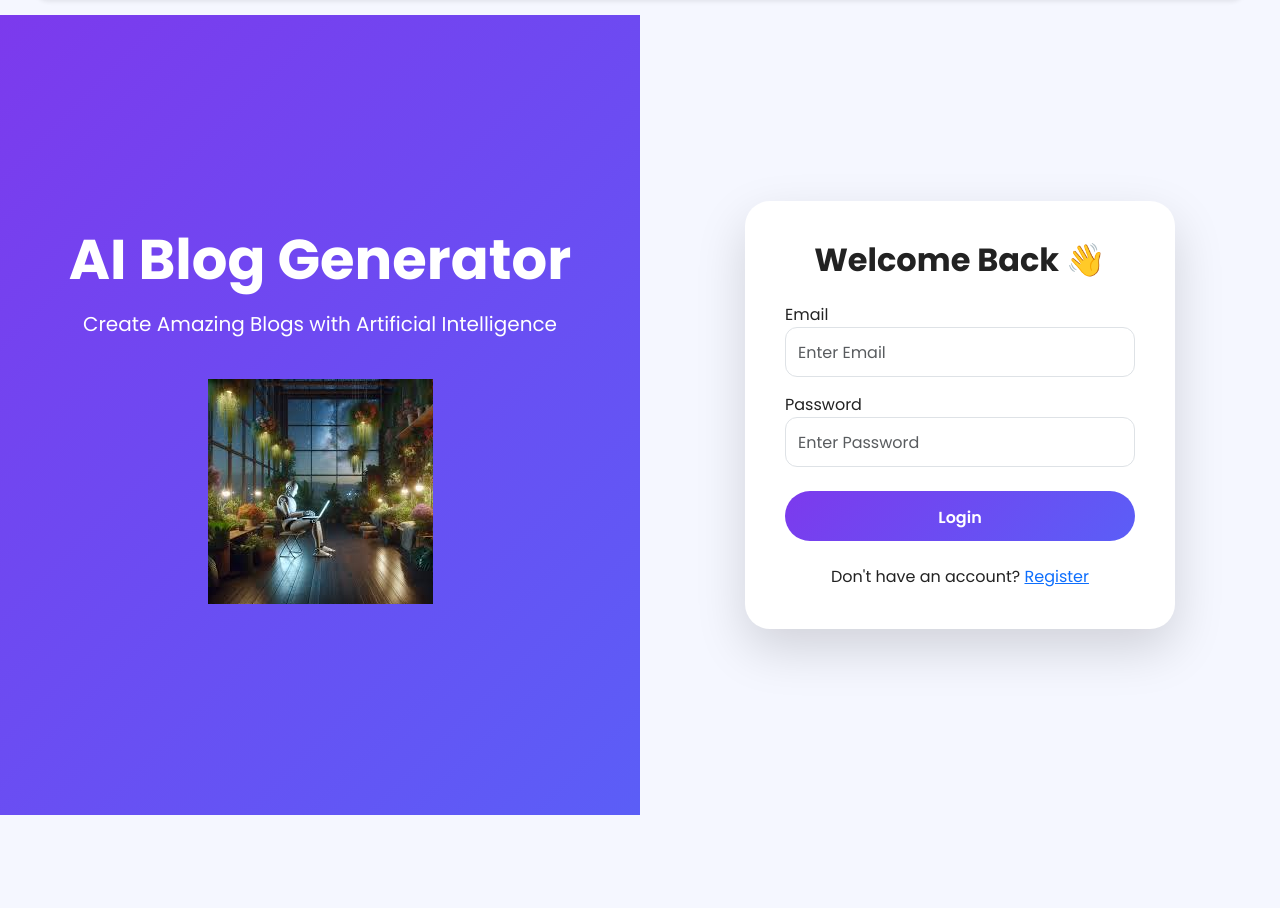
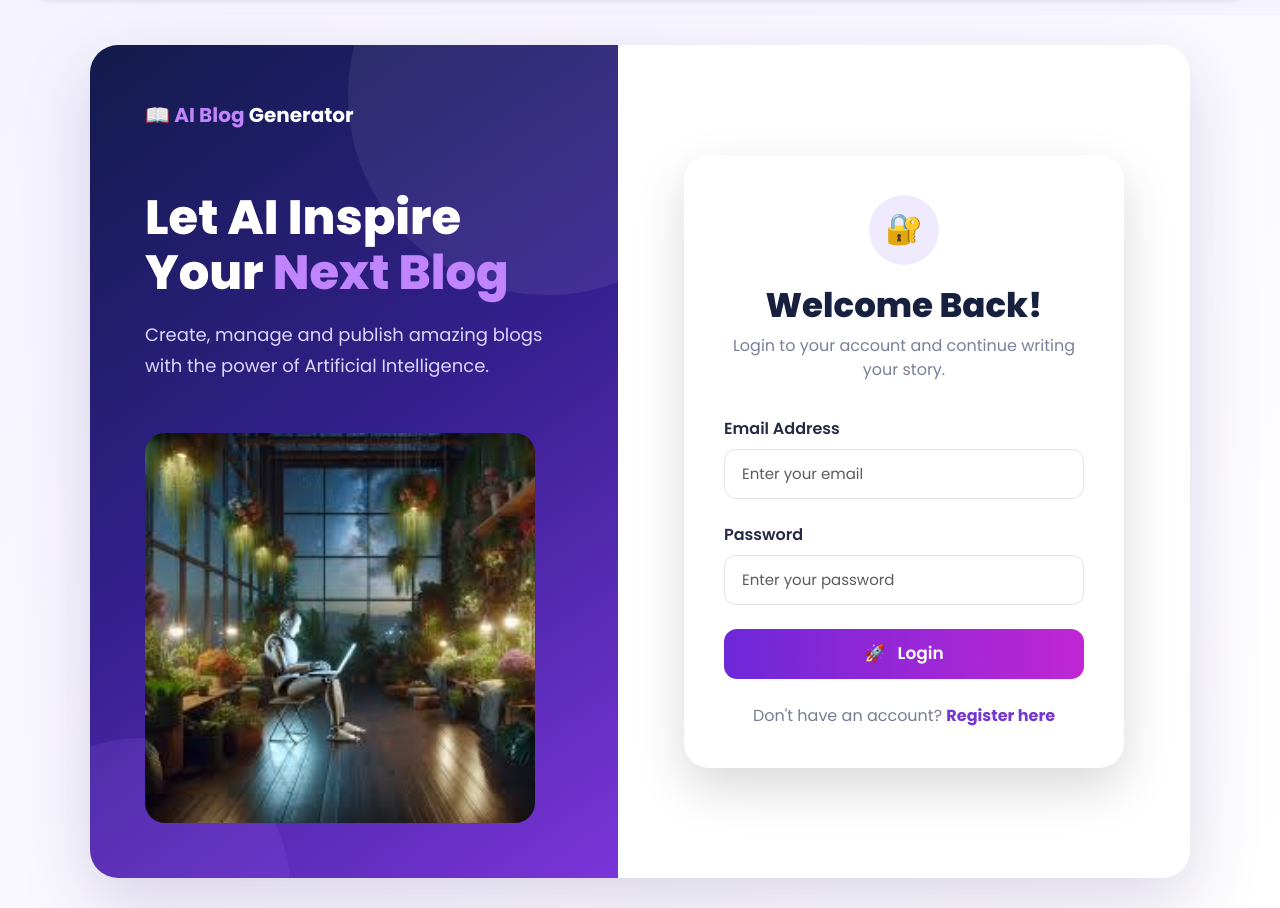
Before and after one commit to Snehal0227/AI-Blog-Generator, a Flask app: page /login in a window 1280 px wide. Shown: the part 101-1009 px from the top of the page. Before the commit the page ends 916 px from the top, so only its background shows below. Run offline with Flask 3, Linux system fonts and the light colour scheme.

Commit message:
Prepare Project for deployment

```diff
--- a/templates/login.html
+++ b/templates/login.html
@@ -1,93 +1,350 @@
 {% extends "base.html" %}
 
-{% block title %}Login{% endblock %}
+{% block title %}Login - AI Blog Generator{% endblock %}
 
 {% block content %}
 
-<div class="container-fluid vh-100">
+<style>
+    body {
+        margin: 0;
+        background: #f5f3ff;
+        font-family: "Segoe UI", sans-serif;
+    }
 
-    <div class="row h-100">
+    .login-page {
+        min-height: 100vh;
+        display: flex;
+        align-items: center;
+        justify-content: center;
+        padding: 30px;
+        background: linear-gradient(135deg, #f5f3ff, #ffffff);
+    }
 
-        <!-- Left Side -->
+    .login-wrapper {
+        width: 100%;
+        max-width: 1100px;
+        min-height: 650px;
+        display: flex;
+        overflow: hidden;
+        border-radius: 28px;
+        background: white;
+        box-shadow: 0 25px 70px rgba(60, 40, 120, 0.18);
+    }
 
-        <div class="col-lg-6 d-none d-lg-flex align-items-center justify-content-center login-left">
+    /* LEFT SIDE */
+    .login-left {
+        width: 48%;
+        padding: 55px;
+        color: white;
+        display: flex;
+        flex-direction: column;
+        justify-content: center;
+        position: relative;
+        overflow: hidden;
+        background: linear-gradient(145deg, #111b4b, #35208f, #7b35d9);
+    }
 
-            <div class="text-center text-white">
+    .login-left::before {
+        content: "";
+        position: absolute;
+        width: 400px;
+        height: 400px;
+        border-radius: 50%;
+        background: rgba(255, 255, 255, 0.07);
+        top: -150px;
+        right: -130px;
+    }
 
-                <h1 class="display-4 fw-bold">
-                    AI Blog Generator
-                </h1>
+    .login-left::after {
+        content: "";
+        position: absolute;
+        width: 300px;
+        height: 300px;
+        border-radius: 50%;
+        background: rgba(170, 100, 255, 0.15);
+        bottom: -160px;
+        left: -100px;
+    }
 
-                <p class="mt-3 fs-5">
-                    Create Amazing Blogs with Artificial Intelligence
-                </p>
+    .brand {
+        position: relative;
+        z-index: 2;
+        font-size: 20px;
+        font-weight: 700;
+        margin-bottom: 60px;
+    }
 
-                <img src="{{ url_for('static', filename='images/login.jfif') }}" class="img-fluid mt-4"
-                    style="max-width:450px;">
+    .brand span {
+        color: #c084fc;
+    }
 
+    .login-left h1 {
+        position: relative;
+        z-index: 2;
+        font-size: 48px;
+        line-height: 1.15;
+        font-weight: 800;
+        margin-bottom: 20px;
+    }
+
+    .gradient-text {
+        color: #c084fc;
+    }
+
+    .login-left p {
+        position: relative;
+        z-index: 2;
+        font-size: 18px;
+        line-height: 1.7;
+        color: #ddd6fe;
+        max-width: 450px;
+    }
+
+    .login-image {
+        position: relative;
+        z-index: 2;
+        width: 100%;
+        max-width: 390px;
+        margin-top: 35px;
+        border-radius: 20px;
+    }
+
+    /* RIGHT SIDE */
+    .login-right {
+        width: 52%;
+        display: flex;
+        align-items: center;
+        justify-content: center;
+        padding: 55px;
+        background: #ffffff;
+    }
+
+    .login-card {
+        width: 100%;
+        max-width: 440px;
+    }
+
+    .login-icon {
+        width: 70px;
+        height: 70px;
+        margin: 0 auto 20px;
+        border-radius: 50%;
+        display: flex;
+        align-items: center;
+        justify-content: center;
+        font-size: 30px;
+        background: #f0eaff;
+        color: #7435d4;
+    }
+
+    .login-card h2 {
+        color: #17213f;
+        font-size: 34px;
+        font-weight: 800;
+        text-align: center;
+        margin-bottom: 8px;
+    }
+
+    .subtitle {
+        text-align: center;
+        color: #7a8199;
+        margin-bottom: 35px;
+    }
+
+    .form-label {
+        font-weight: 600;
+        color: #252b45;
+        margin-bottom: 8px;
+    }
+
+    .form-control {
+        height: 54px;
+        border-radius: 13px;
+        border: 1px solid #e1e3eb;
+        padding: 0 17px;
+        font-size: 15px;
+        transition: 0.25s;
+    }
+
+    .form-control:focus {
+        border-color: #7c3aed;
+        box-shadow: 0 0 0 4px rgba(124, 58, 237, 0.10);
+    }
+
+    .login-btn {
+        height: 54px;
+        border: none;
+        border-radius: 13px;
+        width: 100%;
+        color: white;
+        font-size: 17px;
+        font-weight: 700;
+        background: linear-gradient(90deg, #6d28d9, #c026d3);
+        transition: 0.25s;
+    }
+
+    .login-btn:hover {
+        transform: translateY(-2px);
+        box-shadow: 0 12px 25px rgba(124, 58, 237, 0.25);
+    }
+
+    .register-text {
+        text-align: center;
+        margin-top: 25px;
+        color: #777d92;
+    }
+
+    .register-text a {
+        color: #7435d4;
+        font-weight: 700;
+        text-decoration: none;
+    }
+
+    .register-text a:hover {
+        text-decoration: underline;
+    }
+
+    .alert {
+        border-radius: 12px;
+        font-size: 14px;
+    }
+
+    /* MOBILE */
+    @media (max-width: 991px) {
+
+        .login-page {
+            padding: 15px;
+        }
+
+        .login-wrapper {
+            min-height: auto;
+        }
+
+        .login-left {
+            display: none;
+        }
+
+        .login-right {
+            width: 100%;
+            padding: 45px 25px;
+        }
+    }
+
+    @media (max-width: 480px) {
+
+        .login-page {
+            padding: 10px;
+        }
+
+        .login-right {
+            padding: 35px 20px;
+        }
+
+        .login-card h2 {
+            font-size: 28px;
+        }
+    }
+</style>
+
+
+<div class="login-page">
+
+    <div class="login-wrapper">
+
+        <!-- LEFT SIDE -->
+        <div class="login-left">
+
+            <div class="brand">
+                📖 <span>AI Blog</span> Generator
             </div>
+
+            <h1>
+                Let AI Inspire
+                Your <span class="gradient-text">Next Blog</span>
+            </h1>
+
+            <p>
+                Create, manage and publish amazing blogs
+                with the power of Artificial Intelligence.
+            </p>
+
+            <img src="{{ url_for('static', filename='images/login.jfif') }}" class="login-image"
+                alt="AI Blog Generator">
 
         </div>
 
-        <!-- Right Side -->
 
-        <div class="col-lg-6 d-flex align-items-center justify-content-center">
+        <!-- RIGHT SIDE -->
+        <div class="login-right">
 
             <div class="login-card">
 
-                <h2 class="fw-bold mb-4 text-center">
+                <div class="login-icon">
+                    🔐
+                </div>
 
-                    Welcome Back 👋
+                <h2>Welcome Back!</h2>
 
-                </h2>
+                <p class="subtitle">
+                    Login to your account and continue writing your story.
+                </p>
+
+
+                <!-- FLASH MESSAGE -->
                 {% with messages = get_flashed_messages() %}
                 {% if messages %}
+
                 {% for message in messages %}
 
-                <div class="alert alert-danger">
-
+                <div class="alert alert-danger mb-4">
                     {{ message }}
-
                 </div>
 
                 {% endfor %}
+
                 {% endif %}
                 {% endwith %}
 
-                <form action="/login" method="POST">
 
-                    <div class="mb-3">
+                <!-- LOGIN FORM -->
+                <form action="{{ url_for('login') }}" method="POST">
 
-                        <label>Email</label>
+                    <div class="mb-4">
 
-                        <input type="email" name="email" class="form-control" placeholder="Enter Email">
+                        <label class="form-label">
+                            Email Address
+                        </label>
+
+                        <input type="email" name="email" class="form-control" placeholder="Enter your email" required>
 
                     </div>
 
+
                     <div class="mb-4">
 
-                        <label>Password</label>
+                        <label class="form-label">
+                            Password
+                        </label>
 
-                        <input type="password" name="password" class="form-control" placeholder="Enter Password">
+                        <input type="password" name="password" class="form-control" placeholder="Enter your password"
+                            required>
 
                     </div>
 
-                    <button class="btn btn-primary w-100 rounded-pill">
 
-                        Login
-
+                    <button type="submit" class="login-btn">
+                        🚀 &nbsp; Login
                     </button>
 
                 </form>
 
-                <div class="text-center mt-4">
+
+                <div class="register-text">
 
                     Don't have an account?
 
-                    <a href="/register">
-
-                        Register
-
+                    <a href="{{ url_for('register') }}">
+                        Register here
                     </a>
 
                 </div>
```
